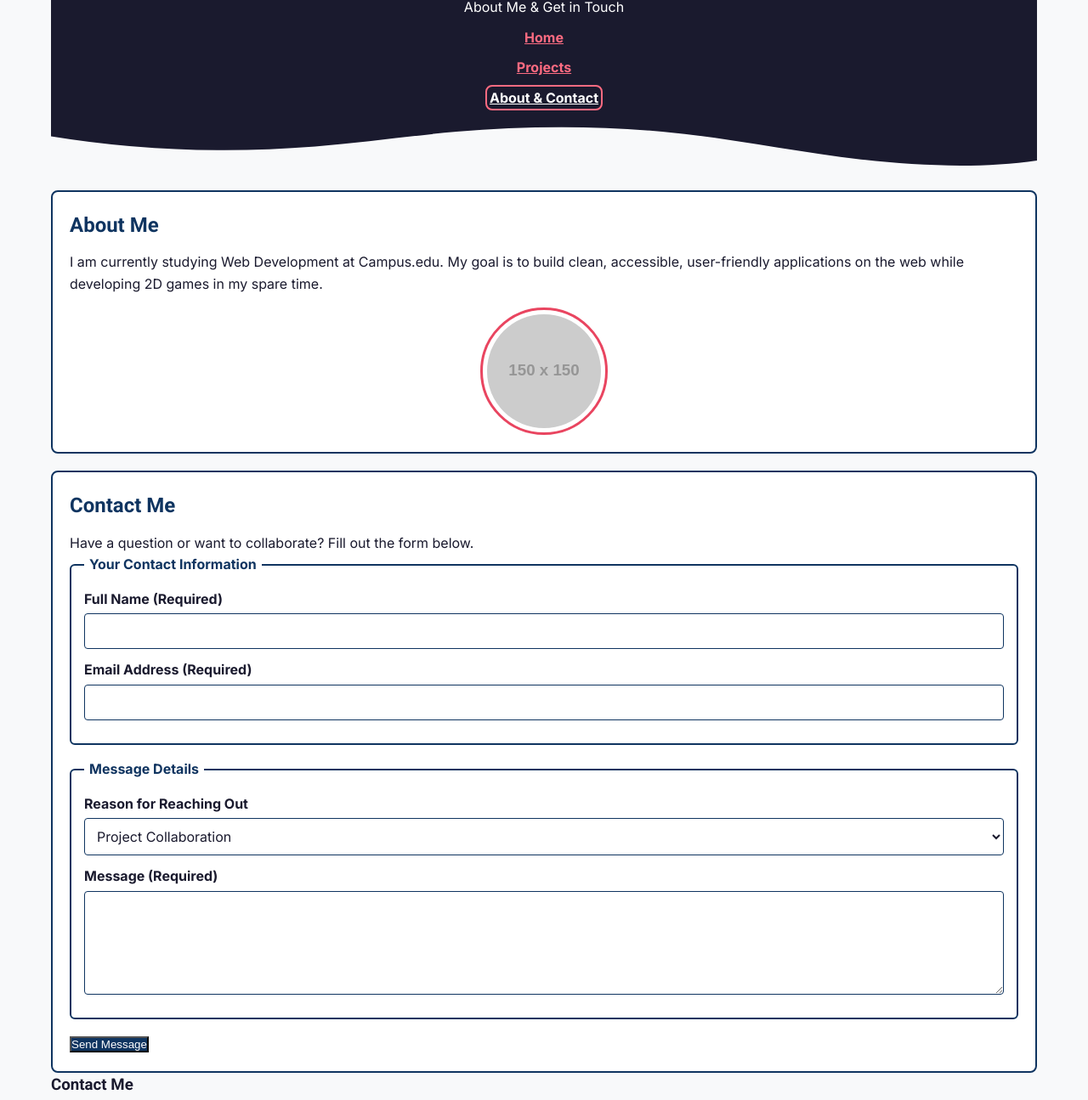
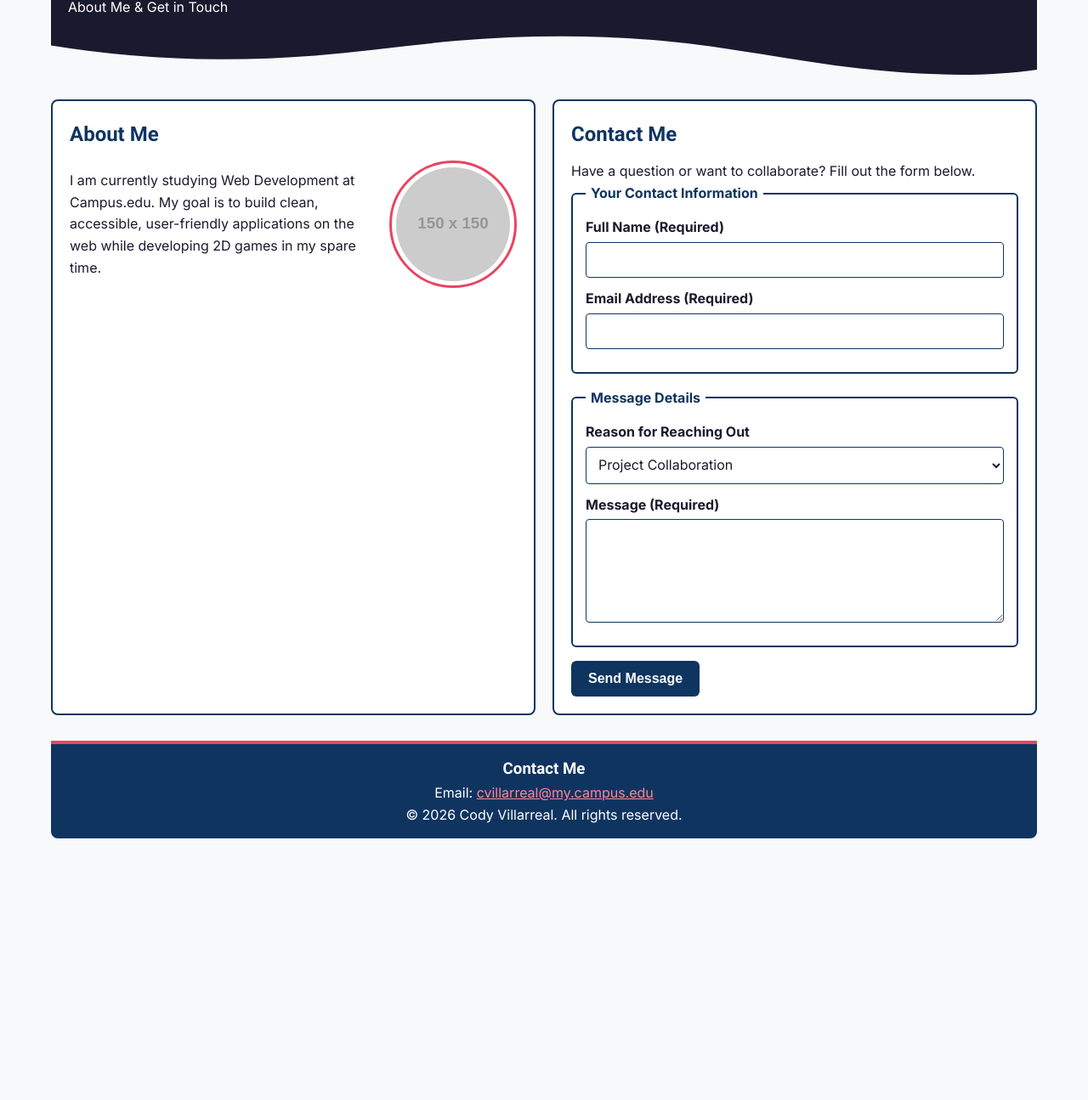
Before and after one commit to cvillarreal-stack/homework-1-webpage, a plain HTML site: page about.html in a window 1280 px wide. Shown: the part 95-1390 px from the top of the page at 85% size. After the commit the page ends 1102 px from the top, so only its background shows below. Drawn offline with Linux system fonts and the light colour scheme; placeholder pictures from the web are drawn by us.

Commit message:
Enhance styles for layout and responsiveness

```diff
--- a/styles.css
+++ b/styles.css
@@ -75,6 +75,12 @@ main {
   display: grid;
   grid-template-columns: 1fr;
   gap: 20px;
+  align-items: stretch;
+}
+
+/* Keep injected WAVE icons from displacing the 2-column box alignment */
+main > :not(section) {
+  grid-column: 1 / -1;
 }
 
 /* 2. CLASS SELECTORS (Gestalt: Figure-Ground & Proximity) */
@@ -206,4 +212,68 @@ textarea[aria-invalid="true"] {
 .btn-submit {
   background-color: #0f3460;
   color: #ffffff;
-  padding
+  padding: 12px 20px;
+  border: none;
+  border-radius: 6px;
+  font-size: 1rem;
+  font-weight: bold;
+  cursor: pointer;
+}
+
+.btn-submit:hover,
+.btn-submit:focus {
+  background-color: #1a1a2e;
+  outline: 3px solid #e94560;
+  outline-offset: 2px;
+}
+
+/* 4. ID SELECTORS (Footer) */
+#contact {
+  background-color: #0f3460;
+  color: #ffffff;
+  padding: 15px;
+  margin-top: 30px;
+  border-top: 4px solid #e94560;
+  text-align: center;
+  border-radius: 0 0 8px 8px;
+}
+
+#contact a {
+  color: #FF8598; /* 5.3:1 contrast against #0f3460 (Passes WCAG AA) */
+  text-decoration: underline;
+}
+
+#contact a:hover,
+#contact a:focus {
+  color: #ffffff;
+}
+
+/* 5. MEDIA QUERIES FOR RESPONSIVE BREAKPOINTS */
+@media (min-width: 768px) {
+  header {
+    flex-direction: row;
+    justify-content: space-between;
+    text-align: left;
+  }
+
+  header nav ul {
+    flex-direction: row;
+    gap: 20px;
+  }
+
+  main {
+    grid-template-columns: repeat(2, minmax(0, 1fr));
+    align-items: stretch;
+  }
+
+  .about-flex {
+    flex-direction: row;
+    justify-content: space-between;
+  }
+}
+
+@media (min-width: 1200px) {
+  .project-grid {
+    grid-template-columns: repeat(2, minmax(0, 1fr));
+  }
+}
```
